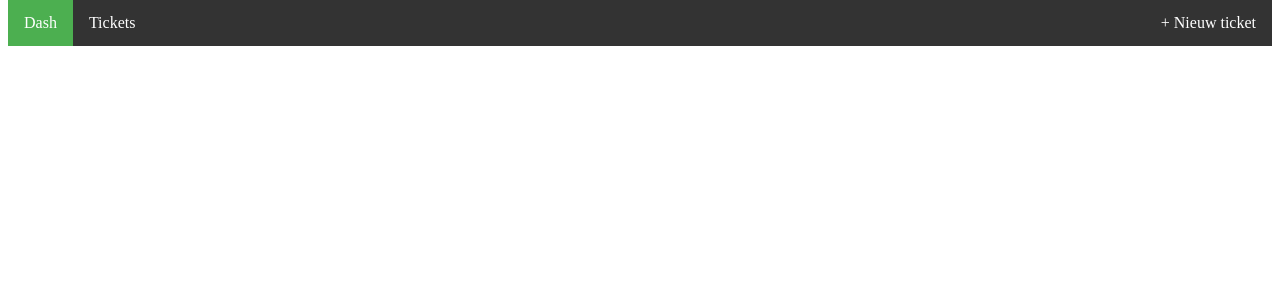
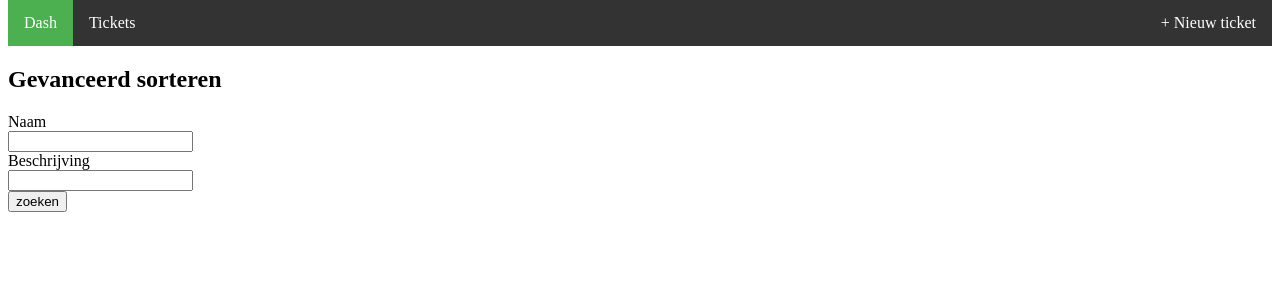
Before and after one commit to brandhout/FTS-Flex-Ticket-System, a PHP site: page /tickets.php in a window 1280 px wide. Shown: the part 108-408 px from the top of the page. Run offline with PHP 8.4, Linux system fonts and the light colour scheme; data that the repository does not hold is empty; some web fonts are replaced.

Commit message:
start html

```diff
--- a/tickets.php
+++ b/tickets.php
@@ -14,5 +14,15 @@ include_once 'functies.php';
   </head>
   <body>
 
+      <h2> Gevanceerd sorteren </h2>
+      <form name="filterfunctie" action="<?php echo $_SERVER['PHP_SELF']; ?>" method="POST">
+          Naam <br>
+          <input type="text" name="Titel"><br>
+          Beschrijving <br>
+          <input type="text" name="Beschrijving"><br>
+          <input type="submit" name="zoeken" value="zoeken"><br>
+      </form>
+
+
   </body>
 </html>
```
